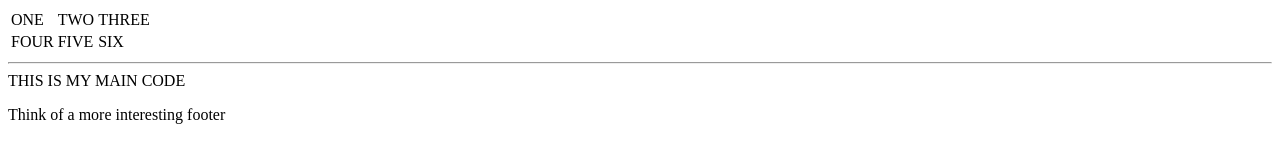
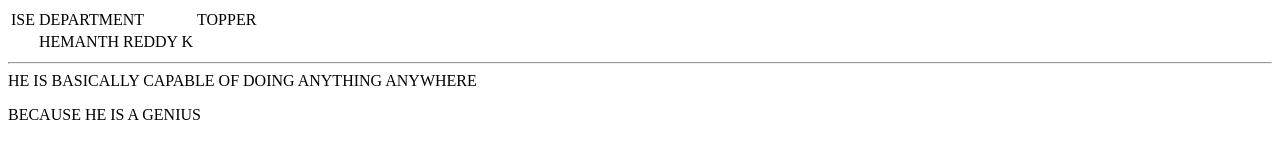
Before and after one commit to Dilipgokul/httml, a plain HTML site: page index.htm in a window 1280 px wide. Drawn offline with Linux system fonts and the light colour scheme.

Commit message:
Update index.htm

```diff
--- a/index.htm
+++ b/index.htm
@@ -2,21 +2,21 @@
 <!-- <html lang="en"> -->
 <head>
 	<meta charset="UTF-8">
-	<title>My First  page</title>
+	<title>VTU RESULTS</title>
 </head>
 <body>
 	<table>
 		<tr>
-			<td>ONE</td><td>TWO</td><td>THREE</td>
+			<td>ISE</td><td>DEPARTMENT</td><td>TOPPER</td>
 		</tr>
 		<tr>
-			<td>FOUR</td><td>FIVE</td><td>SIX</td>
+			<td></td><td>HEMANTH REDDY K</td><td></td>
 		</tr>
 	</table>
 
-	<main> <hr>THIS IS MY MAIN CODE</main>
+	<main> <hr>HE IS BASICALLY CAPABLE OF DOING ANYTHING ANYWHERE</main>
 	<footer>
-		<p>Think of a more interesting footer</p>
+		<p>BECAUSE HE IS A GENIUS</p>
 	</footer>
 </body>
 </html>
```
